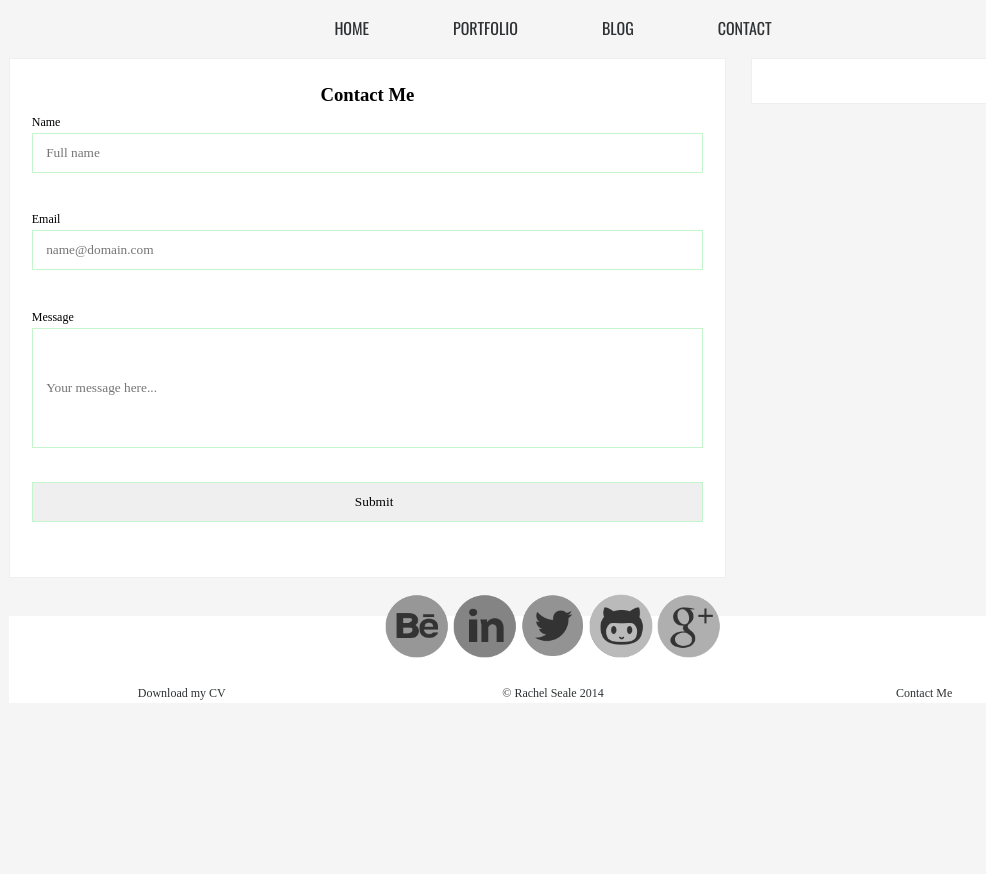
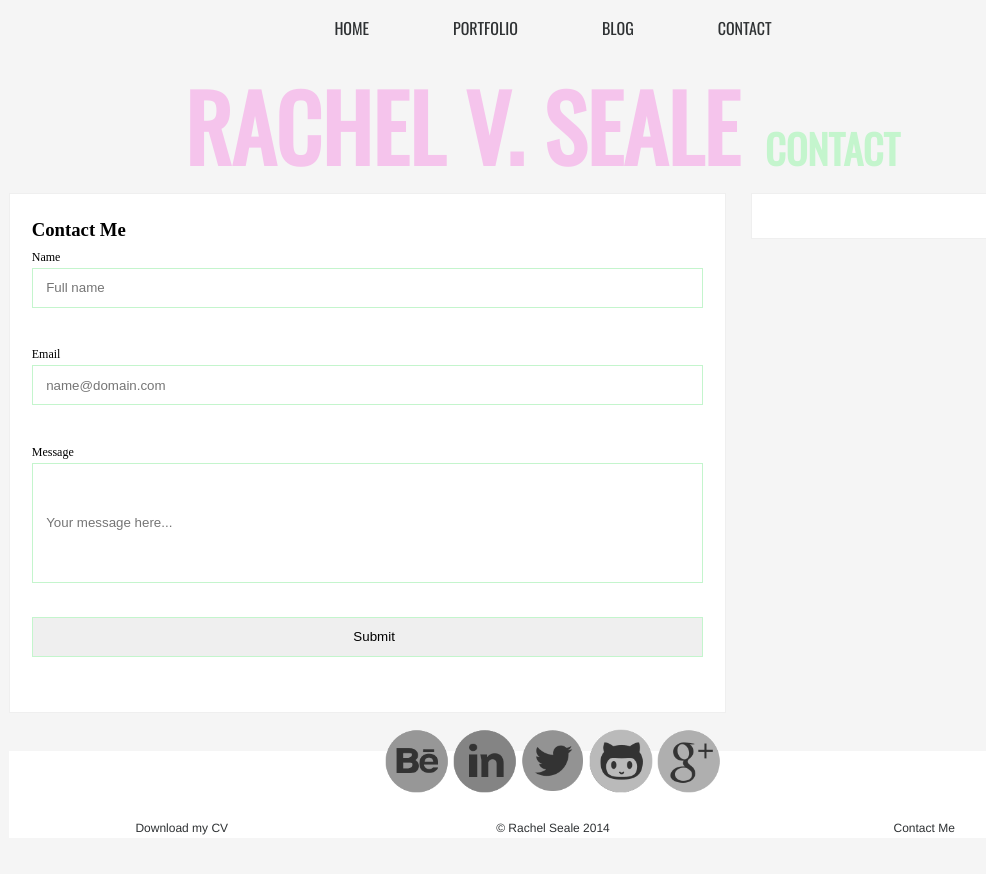
Before and after one commit to RachelSeale/rsealePortfolio, a Jekyll site: the page built from contact.html, in a window 1280 px wide. Shown: the top 874 px of the page, without its empty margins (87-1073 px from the left). Built offline with Jekyll 4.4.1, drawn with Linux system fonts in a browser that asks for light colours; nearby versions of some CDN libraries; Markdown is read by kramdown in place of the engine named in the settings.

Commit message:
Header fixed

```diff
--- a/css/index.css
+++ b/css/index.css
@@ -26,9 +26,6 @@ body {
   text-align: justify;
   margin: 0 auto;
   line-height: 1.5; }
-
-.header {
-  display: none !important; }
 
 .header a {
   font-weight: bold;
@@ -179,18 +176,6 @@ nav {
         .portfolio-content .portfolio-work .image-overlay h2 {
           font-size: 25px;
           line-height: 30px; } }
-
-* {
-  font-family: Myriad Pro;
-  -webkit-box-sizing: border-box;
-  -moz-box-sizing: border-box;
-  box-sizing: border-box; }
-
-body {
-  background-color: whitesmoke; }
-
-h1 {
-  text-align: center; }
 
 label {
   font-size: 12px; }
```
Also changed, not shown: css/contact.scss (+0 -14 lines).
